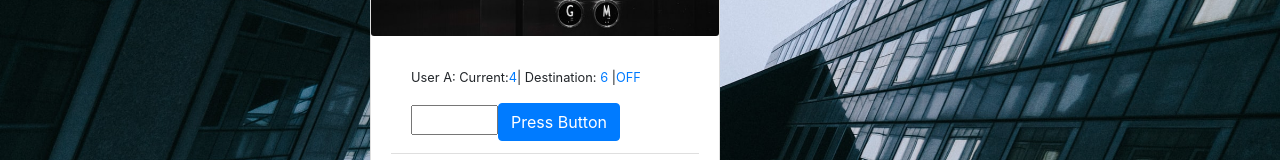
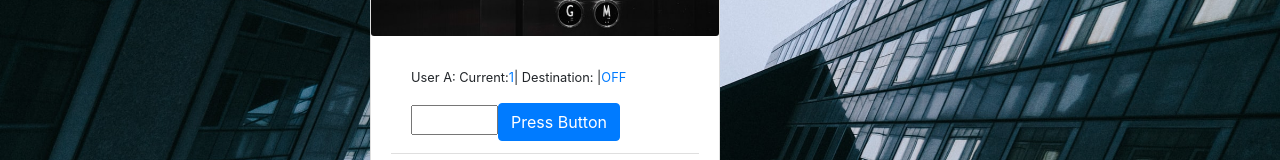
Before and after one commit to GreatDeveloper66/elevator-app, a React (Create React App) app: page / in a window 1280 px wide. Shown: the part 237-397 px from the top of the page. Built offline with nearby package versions, Linux system fonts and the light colour scheme.

Commit message:
Emebbed userA redux state vars in component

```diff
--- a/src/Components/UserA.js
+++ b/src/Components/UserA.js
@@ -23,7 +23,7 @@ const mapStateToProps = state => {
 }
 
 
-  function UserA() {
+  function UserA(props) {
 
 
     const [destinationFloor, setdestinationFloor ] = useState('')
@@ -36,9 +36,9 @@ const mapStateToProps = state => {
                  <ListGroupItem>
                    <p className="small">
                      User A: Current:
-                     <span className="text-primary">4</span>
-                     | Destination: <span className="text-primary">6</span> |
-                     <span className="text-primary">OFF
+          <span className="text-primary">{props.userA.Floor}</span>
+                     | Destination: <span className="text-primary">{props.userA.Destination}</span> |
+                     <span className="text-primary">{props.userA.Status}
                      </span> </p><input type="number" min="0" max="30"
                       value={destinationFloor} onChange={handleChange}></input>
                      <Button type='submit'>Press Button</Button>
```
